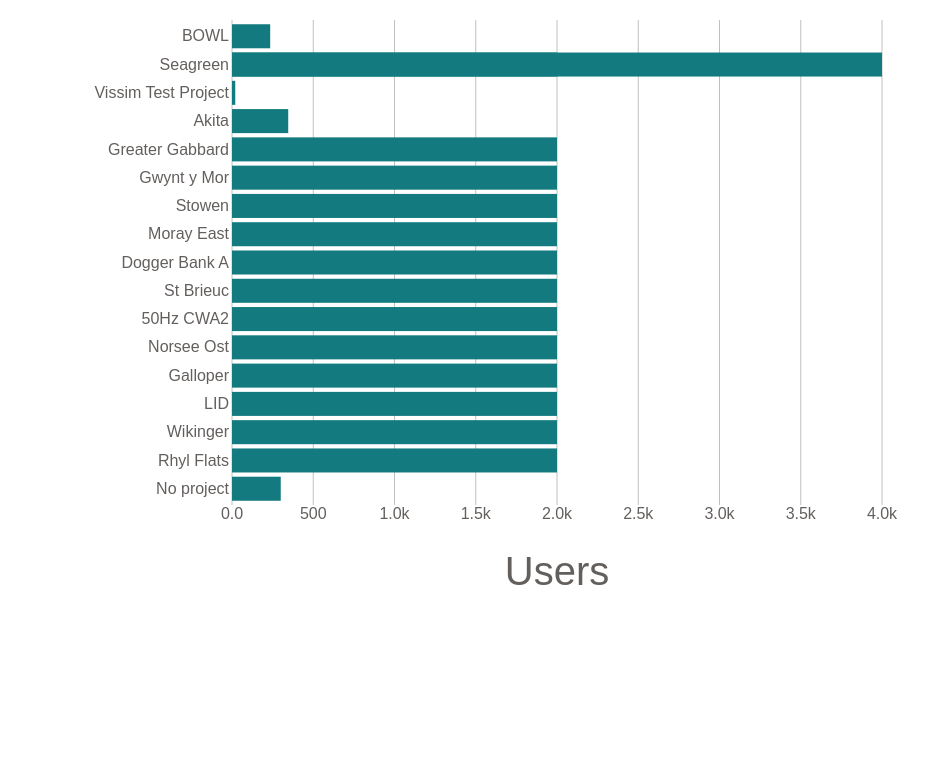
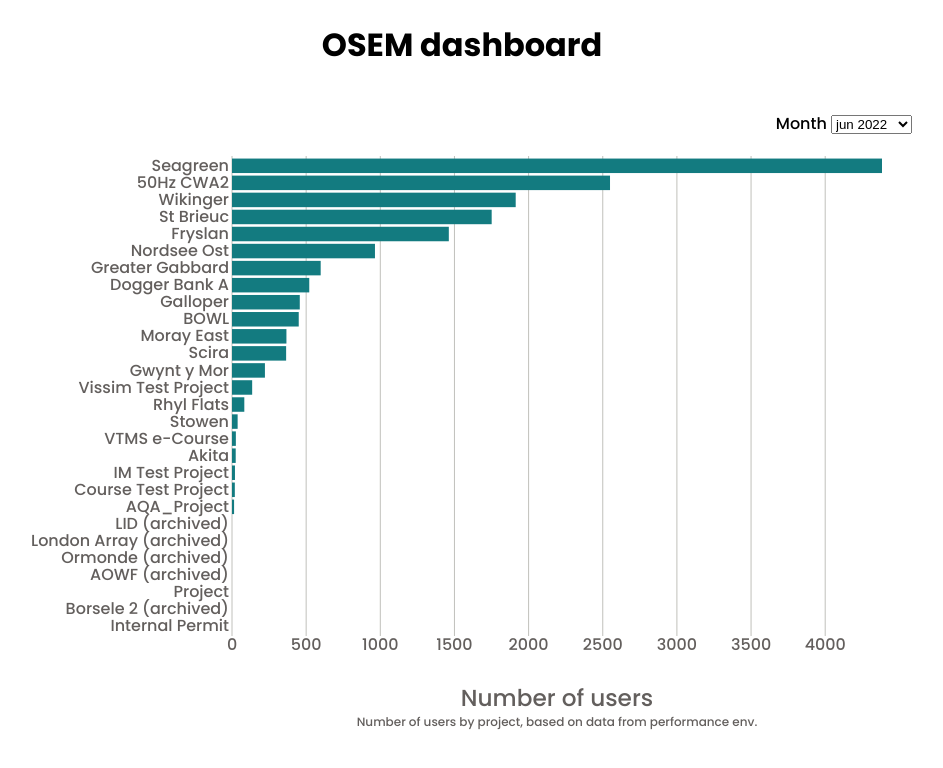
Before and after one commit to samheyman/osem-data, a React (Create React App) app: page / in a window 1280 px wide. Shown: the top 768 px of the page, without its empty margins (178-1121 px from the left). Built offline with nearby package versions, Linux system fonts and the light colour scheme.

Commit message:
Improve bar chart of users

```diff
--- a/public/index.html
+++ b/public/index.html
@@ -15,6 +15,12 @@
       user's mobile device or desktop. See https://developers.google.com/web/fundamentals/web-app-manifest/
     -->
     <link rel="manifest" href="%PUBLIC_URL%/manifest.json" />
+    <link rel="preconnect" href="https://fonts.googleapis.com" />
+    <link rel="preconnect" href="https://fonts.gstatic.com" crossorigin />
+    <link
+      href="https://fonts.googleapis.com/css2?family=Poppins:wght@300;500;600;700&display=swap"
+      rel="stylesheet"
+    />
     <!--
       Notice the use of %PUBLIC_URL% in the tags above.
       It will be replaced with the URL of the `public` folder during the build.
--- a/src/App.css
+++ b/src/App.css
@@ -1,5 +1,12 @@
+* {
+  box-sizing: border-box;
+}
+
 .App {
   text-align: center;
+  /* border: 1px solid grey; */
+  width: 900px;
+  margin: 0 auto;
 }
 
 .App-logo {
@@ -39,6 +46,7 @@
 
 body {
   margin: 0;
+  padding: 0;
   overflow: hidden;
   font-family: "Poppins", sans-serif;
 }
@@ -61,6 +69,22 @@
 }
 
 .axis-label {
-  font-size: 2.5em;
+  font-size: 1.45rem;
   fill: #635f5d;
 }
+
+.axis-label-note {
+  font-size: 0.75rem;
+  fill: #635f5d;
+}
+
+.date-selector {
+  margin-top: 20px;
+  float: right;
+}
+
+.date-selector option {
+  margin-right: 10px;
+  padding-left: 5px;
+  text-transform: capitalize;
+}
--- a/src/App.js
+++ b/src/App.js
@@ -1,4 +1,5 @@
 import "./App.css";
+import React from "react";
 import { csv, arc, pie, scaleBand, scaleLinear, max, format } from "d3";
 import { useData } from "./hooks/useData";
 import { Marks } from "./Marks";
@@ -7,11 +8,38 @@
 
 const width = 900;
 const height = 600;
-const margin = { top: 20, right: 30, bottom: 95, left: 220 };
-const xAxisLabelOffset = 80;
+const margin = { top: 20, right: 30, bottom: 100, left: 220 };
+const xAxisLabelOffset = 70;
+
+const monthList = [
+  "jan",
+  "feb",
+  "mar",
+  "apr",
+  "may",
+  "jun",
+  "jul",
+  "aug",
+  "sep",
+  "oct",
+  "nov",
+  "dec",
+];
+
+const getMonthName = (date) => {
+  return monthList[date.getMonth()];
+};
+const getPreviousMonth = (month) => monthList[monthList.indexOf(month) - 1];
 
 function App() {
-  const data = useData();
+  const [date, setDate] = React.useState(
+    getPreviousMonth(getMonthName(new Date()))
+  );
+  let data = useData(date);
+
+  const updateDate = (e) => {
+    setDate(e.target.value);
+  };
   if (!data) {
     return <pre>... loading ...</pre>;
   }
@@ -22,7 +50,8 @@
   const yValue = (d) => d["Project name"];
   const xValue = (d) => d.Users;
   const siFormat = format(".2s");
-  const xAxisTickFormat = (tickValue) => siFormat(tickValue).replace("G", "B");
+  // const xAxisTickFormat = (tickValue) => siFormat(tickValue).replace("G", "B");
+  const xAxisTickFormat = (tickValue) => tickValue;
 
   const yScale = scaleBand()
     .domain(data.map(yValue))
@@ -35,6 +64,26 @@
 
   return (
     <div className="App">
+      <h1>OSEM dashboard</h1>
+      <form className="date-selector">
+        <span>Month </span>
+        <select name="month" id="month" onChange={updateDate} value={date}>
+          {monthList.map((month) => (
+            <option
+              key={month}
+              // type="radio"
+              // id={month}
+              // name="month"
+
+              // checked={date === month}
+              value={month}
+            >
+              {month} 2022
+            </option>
+          ))}
+        </select>
+        <br />
+      </form>
       <svg width={width} height={height}>
         <g transform={`translate(${margin.left},${margin.top})`}>
           <AxisBottom
@@ -49,7 +98,15 @@
             y={innerHeight + xAxisLabelOffset}
             textAnchor="middle"
           >
-            Users
+            Number of users
+          </text>
+          <text
+            className="axis-label-note"
+            x={innerWidth / 2}
+            y={innerHeight + xAxisLabelOffset + 20}
+            textAnchor="middle"
+          >
+            Number of users by project, based on data from performance env.
           </text>
           <Marks
             data={data}
--- a/src/Marks.js
+++ b/src/Marks.js
@@ -6,7 +6,8 @@
   yValue,
   tooltipFormat,
 }) =>
-  data.map((d) => (
+  data.map((d) => {
+    return (
       <rect
         className="mark"
         key={yValue(d)}
@@ -17,4 +18,5 @@
       >
         <title>{tooltipFormat(xValue(d))}</title>
       </rect>
-  ));
+    );
+  });
--- a/src/hooks/useData.js
+++ b/src/hooks/useData.js
@@ -5,18 +5,25 @@
 // const csvUrl =
 //   "https://gist.github.com/samheyman/0c455176c95ff0c7675592f4f7ecb761";
 
-export const useData = () => {
+export const useData = (date) => {
   const [data, setData] = React.useState(null);
-
+  console.log(date);
   React.useEffect(() => {
     const row = (d) => {
-      d.Users = +d.Feb;
+      console.log();
+
+      d.Users = +d[date];
       return d;
     };
     csv(csvData, row).then((data) => {
       setData(data);
     });
-  }, []);
+  }, [, date]);
 
-  return data;
+  try {
+    return data.sort((a, b) => b.Users - a.Users);
+  } catch (e) {
+    console.error(e);
+    return data;
+  }
 };
```
Also changed, not shown: src/data/data.csv. Lines whose indentation alone changed are shown as unchanged.
